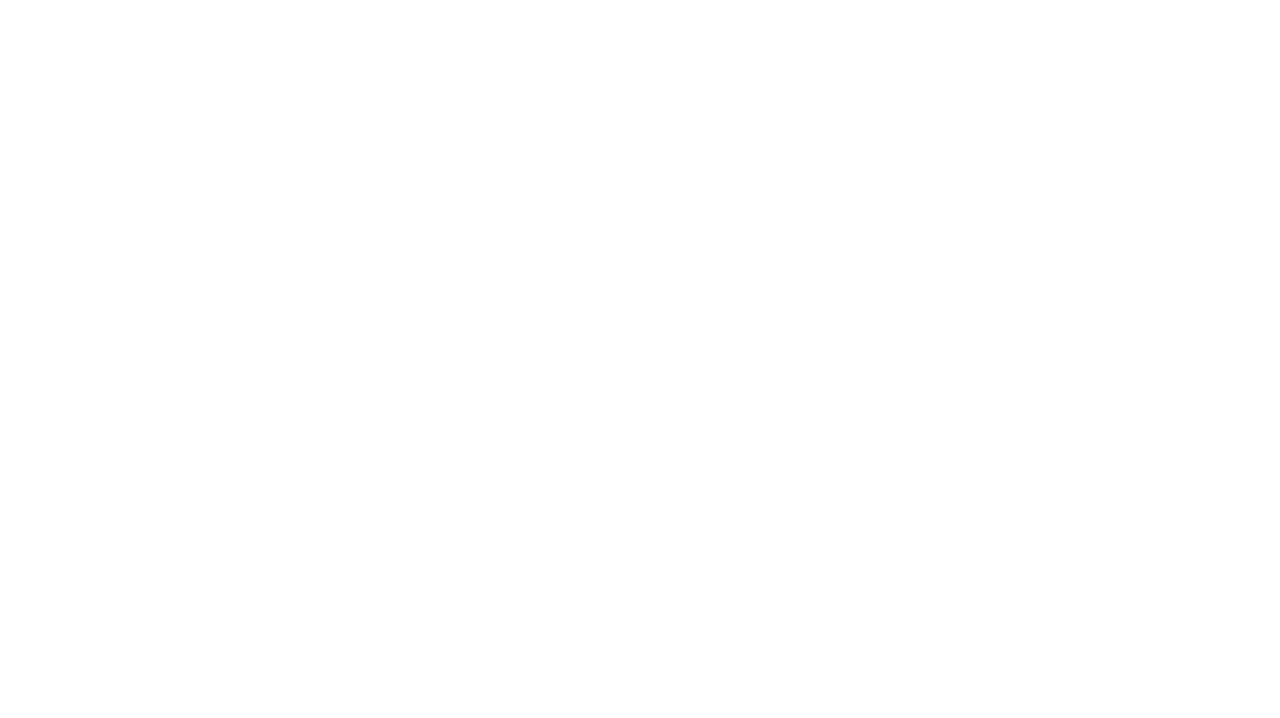
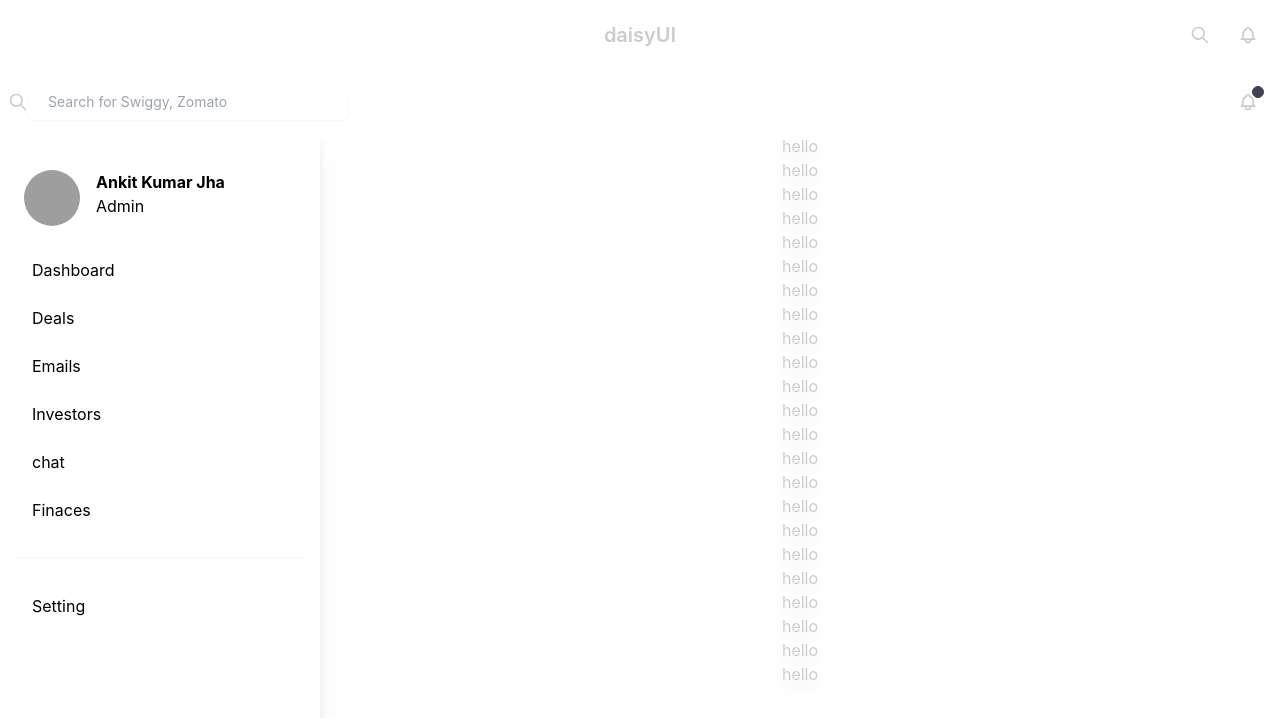
Before and after one commit to mdmitho/Grow-Lease-taks, a React (Create React App) app: page /sidebar/deals in a window 1280 px wide. Before the commit this address had no page. Shown: the top 718 px of the page. Built offline with nearby package versions, Linux system fonts and the light colour scheme; grey boxes are pictures that could not be loaded.

Commit message:
new code

```diff
--- a/src/App.js
+++ b/src/App.js
@@ -2,14 +2,20 @@
 import './App.css';
 import { Route, Routes } from 'react-router-dom';
 import Home from './Components/Home/Home'
+import Sidebar from './Components/Sidebar-Nav/Sidebar';
+import Deals from './Components/Deals/Deals';
+import SearchBar from './Components/SearchBar/SearchBar';
 
 
 function App() {
   return (
     <div className="App">
+     <SearchBar></SearchBar>
+
       <Routes>
-        <Route path="/" element={<Home />} />
-
+        <Route path="/sidebar" element={<Sidebar />}>
+          <Route path="deals" element={<Deals></Deals>}></Route>
+        </Route>
       </Routes>
     </div>
   );
--- /dev/null
+++ b/src/Components/Deals/Deals.js
@@ -0,0 +1,34 @@
+import React from 'react';
+
+const Deals = () => {
+    return (
+        <div>
+            <h1>hello</h1>
+
+            <h1>hello</h1>
+            <h1>hello</h1>
+            <h1>hello</h1>
+            <h1>hello</h1>
+            <h1>hello</h1>
+            <h1>hello</h1>
+            <h1>hello</h1>
+            <h1>hello</h1>
+            <h1>hello</h1>
+            <h1>hello</h1>
+            <h1>hello</h1>
+            <h1>hello</h1>
+            <h1>hello</h1>
+            <h1>hello</h1>
+            <h1>hello</h1>
+            <h1>hello</h1>
+            <h1>hello</h1>
+            <h1>hello</h1>
+            <h1>hello</h1>
+            <h1>hello</h1>
+            <h1>hello</h1>
+            <h1>hello</h1>
+        </div>
+    );
+};
+
+export default Deals;
--- a/src/Components/Home/Home.js
+++ b/src/Components/Home/Home.js
@@ -1,12 +1,13 @@
 import React from 'react';
+import SearchBar from '../SearchBar/SearchBar';
+
 import Sidebar from '../Sidebar-Nav/Sidebar';
 
 const Home = () => {
     return (
-        <div>
+      <div>
 
-            <Sidebar></Sidebar>
-        </div>
+      </div>
     );
 };
 
--- a/src/Components/Profile/Profile.js
+++ b/src/Components/Profile/Profile.js
@@ -3,7 +3,7 @@
 const Profile = () => {
     return (
       <>
-      <h1 className='text-xl font-bold text-left my-5 text-info'>Grow Lease</h1>
+
         <div className="flex my-3">
           <div class="avatar p-2">
             <div class="w-14 rounded-full">
--- /dev/null
+++ b/src/Components/SearchBar/SearchBar.js
@@ -0,0 +1,134 @@
+import React from 'react';
+
+const SearchBar = () => {
+    return (
+      <>
+        <div class="navbar bg-base-100">
+          <div class="navbar-start">
+            <div class="dropdown">
+
+              <label tabindex="0" class="btn btn-ghost btn-circle"></label>
+              <ul
+                tabindex="0"
+                class="menu menu-compact dropdown-content mt-3 p-2 shadow bg-base-100 rounded-box w-52"
+              >
+                <li>
+                  <a>Homepage</a>
+                </li>
+                <li>
+                  <a>Portfolio</a>
+                </li>
+                <li>
+                  <a>About</a>
+                </li>
+              </ul>
+            </div>
+          </div>
+          <div class="navbar-center">
+            <a class="btn btn-ghost normal-case text-xl">daisyUI</a>
+          </div>
+          <div class="navbar-end">
+            <button class="btn btn-ghost btn-circle">
+              <svg
+                xmlns="http://www.w3.org/2000/svg"
+                class="h-5 w-5"
+                fill="none"
+                viewBox="0 0 24 24"
+                stroke="currentColor"
+              >
+                <path
+                  stroke-linecap="round"
+                  stroke-linejoin="round"
+                  stroke-width="2"
+                  d="M21 21l-6-6m2-5a7 7 0 11-14 0 7 7 0 0114 0z"
+                />
+              </svg>
+            </button>
+            <button class="btn btn-ghost btn-circle">
+              <div class="indicator">
+                <svg
+                  xmlns="http://www.w3.org/2000/svg"
+                  class="h-5 w-5"
+                  fill="none"
+                  viewBox="0 0 24 24"
+                  stroke="currentColor"
+                >
+                  <path
+                    stroke-linecap="round"
+                    stroke-linejoin="round"
+                    stroke-width="2"
+                    d="M15 17h5l-1.405-1.405A2.032 2.032 0 0118 14.158V11a6.002 6.002 0 00-4-5.659V5a2 2 0 10-4 0v.341C7.67 6.165 6 8.388 6 11v3.159c0 .538-.214 1.055-.595 1.436L4 17h5m6 0v1a3 3 0 11-6 0v-1m6 0H9"
+                  />
+                </svg>
+                <span class="badge badge-xs badge-primary indicator-item"></span>
+              </div>
+            </button>
+          </div>
+        </div>
+
+        <div class="navbar bg-base-100">
+          <div class="navbar-start">
+            <svg
+              xmlns="http://www.w3.org/2000/svg"
+              class="h-5 w-5"
+              fill="none"
+              viewBox="0 0 24 24"
+              stroke="currentColor"
+            >
+              <path
+                stroke-linecap="round"
+                stroke-linejoin="round"
+                stroke-width="2"
+                d="M21 21l-6-6m2-5a7 7 0 11-14 0 7 7 0 0114 0z"
+              />
+            </svg>
+
+            <div class="dropdown">
+              <label class="relative block">
+                <span class="sr-only">Search</span>
+                <span class="absolute  flex items-center pl-2"></span>
+
+                <input
+                  class="
+                    block
+                    bg-white w-80
+                     rounded-md py-2 pl-5 pr-3
+                     shadow-sm focus:outline-none
+
+
+                        sm:text-sm"
+                  placeholder="Search for Swiggy, Zomato"
+                  type="text"
+                  name="search"
+                />
+              </label>
+            </div>
+          </div>
+
+          <div class="navbar-end">
+            <button class="btn btn-ghost btn-circle">
+              <div class="indicator">
+                <svg
+                  xmlns="http://www.w3.org/2000/svg"
+                  class="h-5 w-5"
+                  fill="none"
+                  viewBox="0 0 24 24"
+                  stroke="currentColor"
+                >
+                  <path
+                    stroke-linecap="round"
+                    stroke-linejoin="round"
+                    stroke-width="2"
+                    d="M15 17h5l-1.405-1.405A2.032 2.032 0 0118 14.158V11a6.002 6.002 0 00-4-5.659V5a2 2 0 10-4 0v.341C7.67 6.165 6 8.388 6 11v3.159c0 .538-.214 1.055-.595 1.436L4 17h5m6 0v1a3 3 0 11-6 0v-1m6 0H9"
+                  />
+                </svg>
+                <span class="badge badge-xs indicator-item"></span>
+              </div>
+            </button>
+          </div>
+        </div>
+      </>
+    );
+};
+
+export default SearchBar;
--- a/src/Components/Sidebar-Nav/Sidebar.js
+++ b/src/Components/Sidebar-Nav/Sidebar.js
@@ -1,15 +1,22 @@
 import React from 'react';
-import { Outlet } from "react-router-dom";
+import {Link, Outlet } from "react-router-dom";
 import Profile from '../Profile/Profile';
+import SearchBar from '../SearchBar/SearchBar';
+
+
+
+
 const Sidebar = () => {
     return (
+      <>
         <div className="drop-shadow-xl">
           <div class="drawer drawer-mobile">
             <input id="my-drawer-2" type="checkbox" class="drawer-toggle" />
-          <div class="drawer-content flex flex-col  ">
+            <div class="drawer-content flex flex-col ">
               <Outlet />
-            {/*
-     <!-- Page content here --> */}
+              {/* <!-- Page content here --> */}
+
+              <div className=""></div>
               <label for="my-drawer-2" class="btn btn-primary drawer-button lg:hidden">
                 <svg
                   xmlns="http://www.w3.org/2000/svg"
@@ -37,7 +44,7 @@
                   <a>Dashboard</a>
                 </li>
                 <li>
-                <a>Deals</a>
+                  <Link to="/sidebar/deals">Deals</Link>
                 </li>
                 <li>
                   <a>Emails</a>
@@ -51,7 +58,7 @@
                 <li>
                   <a>Finaces</a>
                 </li>
-              <div className="divider"></div>
+                <div className="divider "></div>
                 <li>
                   <a>Setting</a>
                 </li>
@@ -59,6 +66,7 @@
             </div>
           </div>
         </div>
+      </>
     );
 };
 
```
Lines whose indentation alone changed are shown as unchanged.
